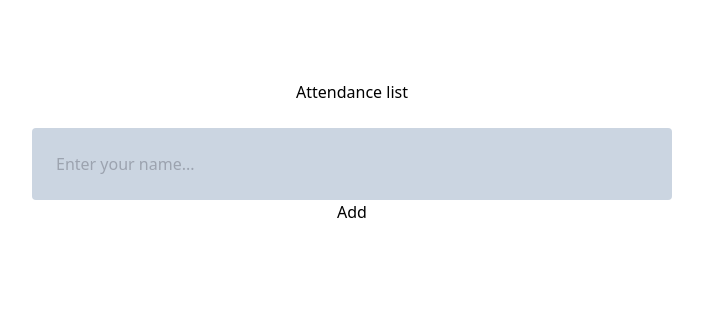
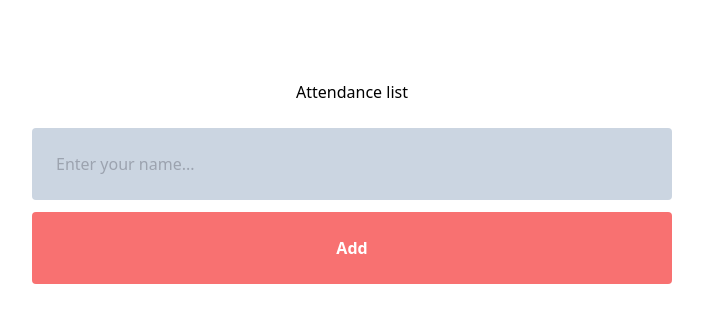
Before and after one commit to weslleyolli/Attendance-list, a React (Vite) app: page / in a window 1280 px wide. Shown: the top 322 px of the page, without its empty margins (288-991 px from the left). Built offline with nearby package versions, Linux system fonts and the light colour scheme.

Commit message:
stilized page with tailwin css

```diff
--- a/src/App.jsx
+++ b/src/App.jsx
@@ -4,8 +4,11 @@ function App() {
   return (
     <div className="flex items-center flex-col">
       <h1 className="m-20 mb-6">Attendance list</h1>
-      <input className="w-1/2 p-6 bg-slate-300 rounded border-0" type="text" placeholder="Enter your name..." />
-      <button type="button">Add</button>
+      <input className="w-1/2 p-6 bg-slate-300 rounded border-0 text-base" type="text" placeholder="Enter your name..." />
+      <button
+        className="w-1/2 p-6 font-bold bg-red-400 text-white rounded mt-3 mb-20 hover:bg-red-500 transition duration-200 ease-in-out text-base"
+        type="button"
+      >Add</button>
     </div>
   )
 }
```
